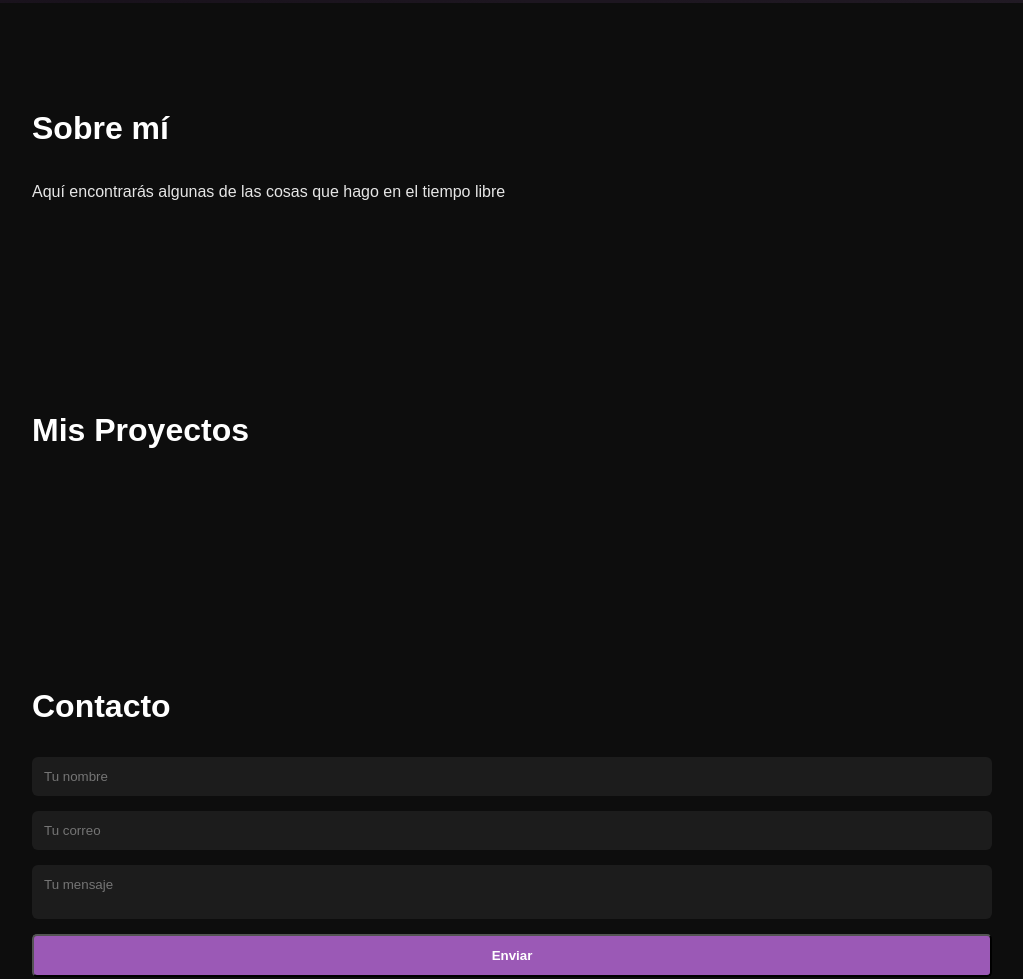
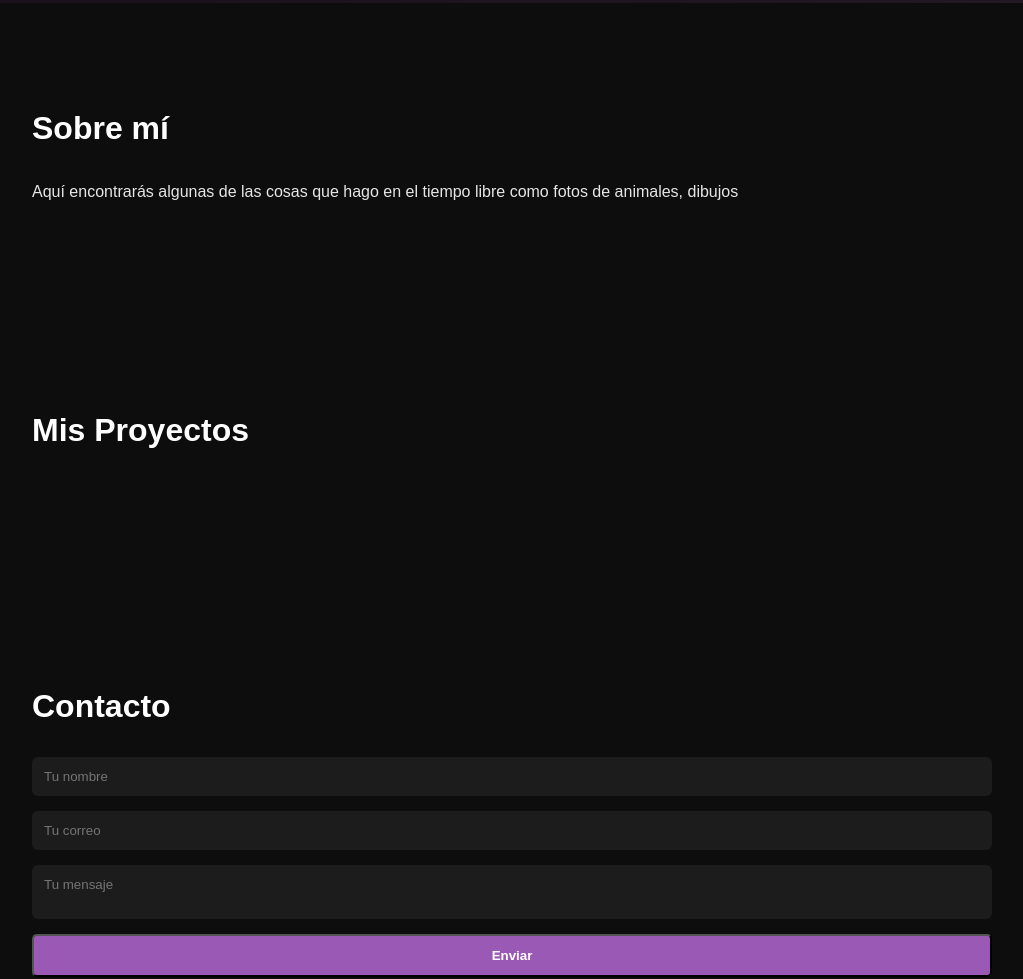
Before and after one commit to anasofiamorningstar/backend, a website: page frontend/index.html in a window 1280 px wide. Shown: the part 797-1776 px from the top of the page, without its empty margins (128-1151 px from the left). Drawn offline with Linux system fonts and the light colour scheme; no server answers.

Commit message:
Actualizo index.html del frontend

```diff
--- a/frontend/index.html
+++ b/frontend/index.html
@@ -36,6 +36,7 @@
         <p>
 
             Aquí encontrarás algunas de las cosas que hago en el tiempo libre
+            como fotos de animales, dibujos
         </p>
     </section>
 
```
